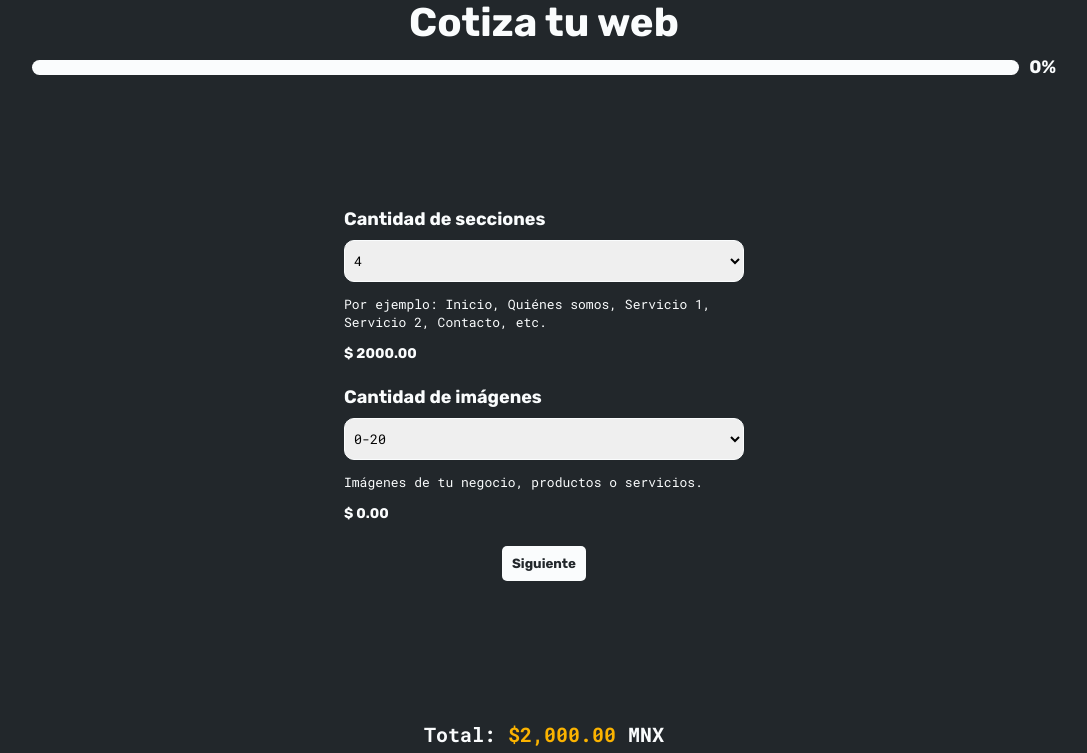
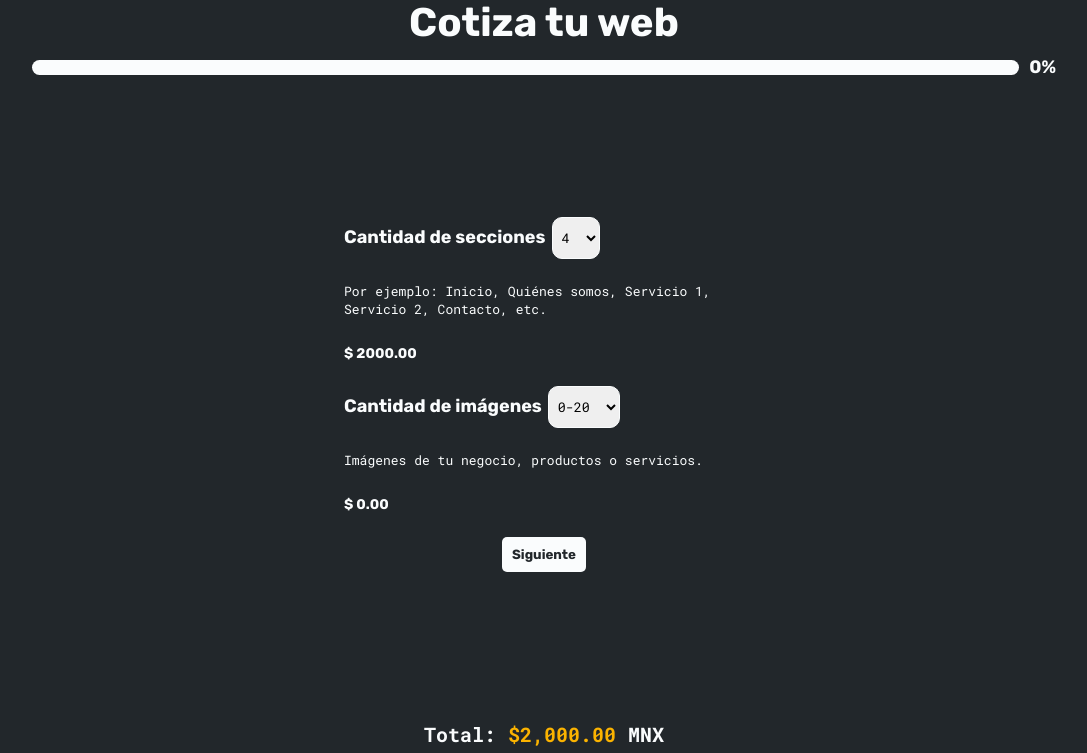
Before and after one commit to DanielHernandezGalvez/API-gestion-de-contenidos, a PHP site: page / in a window 1280 px wide. Shown: the part 3245-3998 px from the top of the page, without its empty margins (96-1183 px from the left). Run offline with PHP 8.4, Linux system fonts and the light colour scheme.

Commit message:
section about, calculator, contact

```diff
--- a/views/about_view.php
+++ b/views/about_view.php
@@ -1,11 +1,12 @@
 <section id="about" class="about">
     <h2 class="title">Sobre Nosotros</h2>
     <span></span>
-
-    <p>
-        En Creador Web, somos apasionados por crear sitios y aplicaciones web que te ayuden a alcanzar tus objetivos. <br>
-        Estamos aquí para ayudarte a crear una presencia online que sea atractiva, fácil de usar y que te ayude a generar resultados.
-    </p>
-    <img src="https://cdn.pixabay.com/photo/2021/08/04/13/06/software-developer-6521720_640.jpg" alt="Desarrollador web">
+    <div class="about-responsive">
+        <p>
+            En Creador Web, somos apasionados por crear sitios y aplicaciones web que te ayuden a alcanzar tus objetivos. <br>
+            Estamos aquí para ayudarte a crear una presencia online que sea atractiva, fácil de usar y que te ayude a generar resultados.
+        </p>
+        <img src="https://cdn.pixabay.com/photo/2021/08/04/13/06/software-developer-6521720_640.jpg" alt="Desarrollador web">
+    </div>
     <a class="cta" href="#calculator">COTIZAR</a>
 </section>
--- a/views/calculator_view.php
+++ b/views/calculator_view.php
@@ -13,7 +13,10 @@
     <form id="form" action="../calculator.php" method="post">
 
         <div id="step1" class="container">
+
+            <div class="responsive-calculator">
                 <div class="section-form">
+                    <div>
                         <label for="sections">Cantidad de secciones</label>
                         <select name="sections" id="sections" onchange="updateSectionsResult()">
                             <option value="2000">4</option>
@@ -29,9 +32,13 @@
                     </div>
                     <p class="form-subtitle">Por ejemplo: Inicio, Quiénes somos, Servicio 1, Servicio 2, Contacto, etc.
                     </p>
+                </div>
                 <p class="form-price" id="sections-result"></p>
+            </div>
 
+            <div class="responsive-calculator">
                 <div class="section-form">
+                    <div>
 
                         <label for="sections">Cantidad de imágenes</label>
                         <select name="images" id="images" onchange="updatedImagesResult()">
@@ -43,8 +50,9 @@
                     </div>
                     <p class="form-subtitle">Imágenes de tu negocio, productos o servicios.
                     </p>
+                </div>
                 <p class="form-price" id="images-result"></p>
-
+            </div>
             <div class="next">
                 <button type="button" onclick="nextStep()">Siguiente</button>
             </div>
@@ -53,7 +61,10 @@
 
 
         <div id="step2" class="hidden container">
+            <div class="responsive-calculator">
+
                 <div class="section-form">
+                    <div>
                         <label for="wordpress">¿Quieres actualizar el contenido por tu cuenta?</label>
                         <select name="wordpress" id="wordpress" onchange="updatedWordpress()">
                             <option value="0">No</option>
@@ -62,9 +73,14 @@
                     </div>
                     <p class="form-subtitle">Se instala Wordpress.org y recibes una guía gratuita para que edites tu contenido.
                     </p>
+                </div>
                 <p id="wordpress-result" class="form-price"></p>
+            </div>
+
+            <div class="responsive-calculator">
 
                 <div class="section-form">
+                    <div>
                         <label for="contact-form">¿Quieres un formulario de contacto?</label>
                         <select name="contact-form" id="contact-form" onchange="updateForm()">
                             <option value="0">No</option>
@@ -72,7 +88,9 @@
                         </select>
                     </div>
                     <p class="form-subtitle">La web incluye botónes de contacto al correo electrónico y redes sociales.</p>
+                </div>
                 <p id="total-contactos" class="form-price"></p>
+            </div>
 
             <div class="next">
                 <button type="button" onclick="nextStep()">Siguiente</button>
@@ -82,7 +100,9 @@
         </div>
 
         <div id="step3" class="hidden container">
+            <div class="responsive-calculator">
                 <div class="section-form">
+                    <div>
                         <label for="dominio">¿Ya tienes un dominio para tu página web?</label>
                         <select name="dominio" id="dominio" onchange="updateDominio()">
                             <option value="0">Ya tengo un dominio</option>
@@ -94,20 +114,27 @@
                     </div>
                     <p class="form-subtitle">El dominio es la dirección con la cual la gente podrá entrar a tu página web.
                     </p>
+                </div>
                 <p id="total-dominio" class="form-price"></p>
+            </div>
 
+            <div class="responsive-calculator">
                 <div class="section-form">
+                    <div>
                         <label for="host">¿Ya tienes un hospedaje para tu página web?</label>
                         <select name="host" id="host" onchange="updateHost()">
                             <option value="0">Ya tengo mi hospedaje web</option>
                             <option value="0">No, quiero comprarlo yo (recomendado)</option>
                             <option value="791">No, quiero un hospedaje anual</option>
                         </select>
-                <div>
+
+                    </div>
                     <p class="form-subtitle">El hospedaje web es donde se guardará tu página web para verse en Internet.
                     </p>
+
+                </div>
                 <p class="form-price" id="total-host"></p>
-                </div>
+
             </div>
 
             <div class="next">
@@ -119,8 +146,10 @@
 
         <div id="step4" class="hidden container">
 
+            <div class="responsive-calculator">
 
                 <div class="section-form">
+                    <div>
                         <label for="english">¿Quieres tu página en inglés?</label>
                         <select name="english" id="english" onchange="updateEnglish()">
                             <option value="0">No</option>
@@ -129,9 +158,11 @@
                     </div>
                     <p class="form-subtitle">La traducción del texto debe ser proporcionada por ti.
                     </p>
+                </div>
                 <p class="form-price" id="total-english"></p>
+            </div>
 
-            <div class="section-form">
+            <div class="section-form calculator-comment-responsive">
                 <label for="functions">¿Necesitas alguna otra funcionalidad?</label>
                 <textarea class="funcions-textarea" name="functions" id="functions" placeholder="Comentanos" cols="30" rows="6"></textarea>
             </div>
@@ -143,7 +174,7 @@
 
         </div>
 
-        <div id="step5" class="hidden">
+        <div id="step5" class="hidden container">
 
             <div class="form-submit">
                 <input class="input-form" type="text" name="name" placeholder="Nombre" id="name" required />
@@ -151,7 +182,7 @@
                 <input type="text" name="email" placeholder="Correo" id="email" required />
 
                 <textarea name="message" id="message" placeholder="Mensaje" cols="30" rows="10"></textarea>
-                <div  class="btn-submit">
+                <div class="btn-submit">
                     <input type="submit" value="ENVIAR">
                 </div>
             </div>
```
Lines whose indentation alone changed are shown as unchanged.
